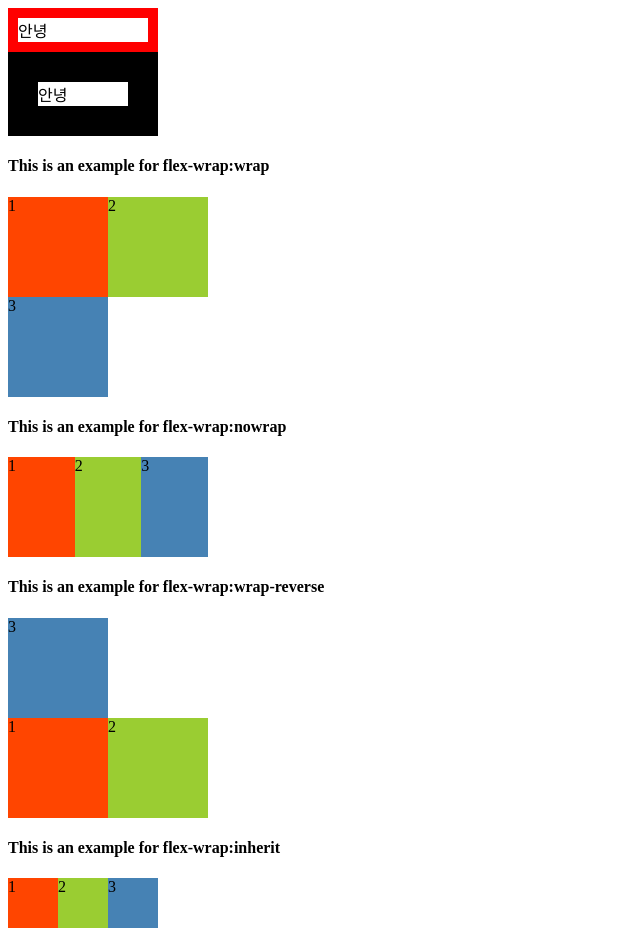
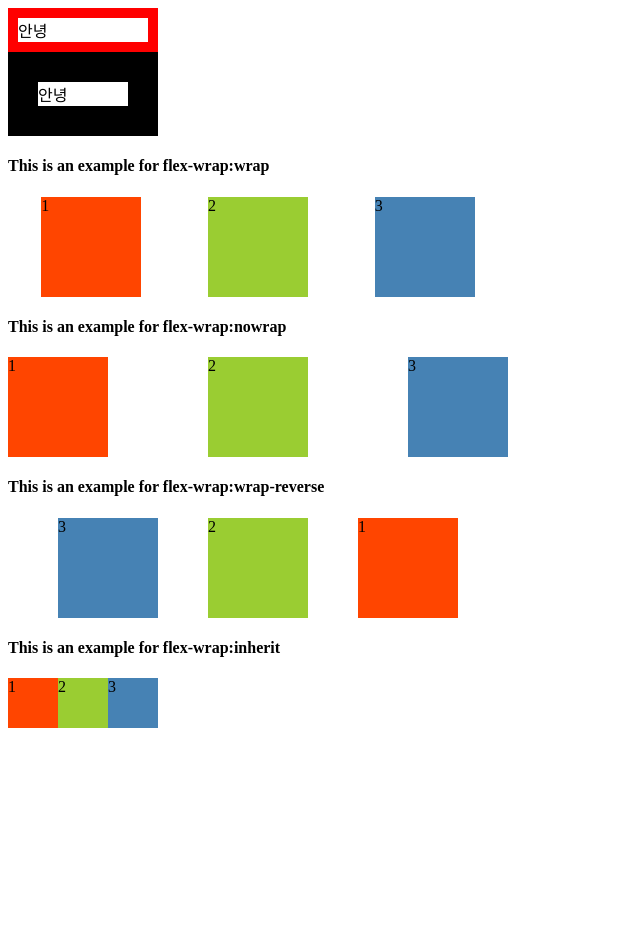
Before and after one commit to hwajj/css-practice, a website: page index.html in a window 1280 px wide. Shown: the whole page, without its empty margins (0-640 px from the left). After the commit the page ends 800 px from the top, so only its background shows below. Drawn offline with Linux system fonts and the light colour scheme; a web font is replaced by a local one.

Commit message:
first commit

```diff
--- /dev/null
+++ b/package.json
@@ -0,0 +1,5 @@
+{
+  "dependencies": {
+    "global": "^4.4.0"
+  }
+}
--- a/style.css
+++ b/style.css
@@ -36,23 +36,23 @@ div {
 
 #content1 {
   display: flex;
-  flex-direction: row;
-  width: 200px;
-  flex-wrap: wrap;
+  flex-flow: row wrap;
+  width: 500px;
+  justify-content: space-around;
 }
 
 #content2 {
   display: flex;
-  flex-direction: row;
-  width: 200px;
-  flex-wrap: nowrap;
+  flex-flow: row nowrap;
+  width: 500px;
+  justify-content: space-between;
 }
 
 #content3 {
   display: flex;
-  flex-direction: row;
-  width: 200px;
-  flex-wrap: wrap-reverse;
+  flex-flow: row-reverse wrap-reverse;
+  width: 500px;
+  justify-content: space-evenly;
 }
 
 #content4 {
```
Also changed, not shown: 1 other file.
